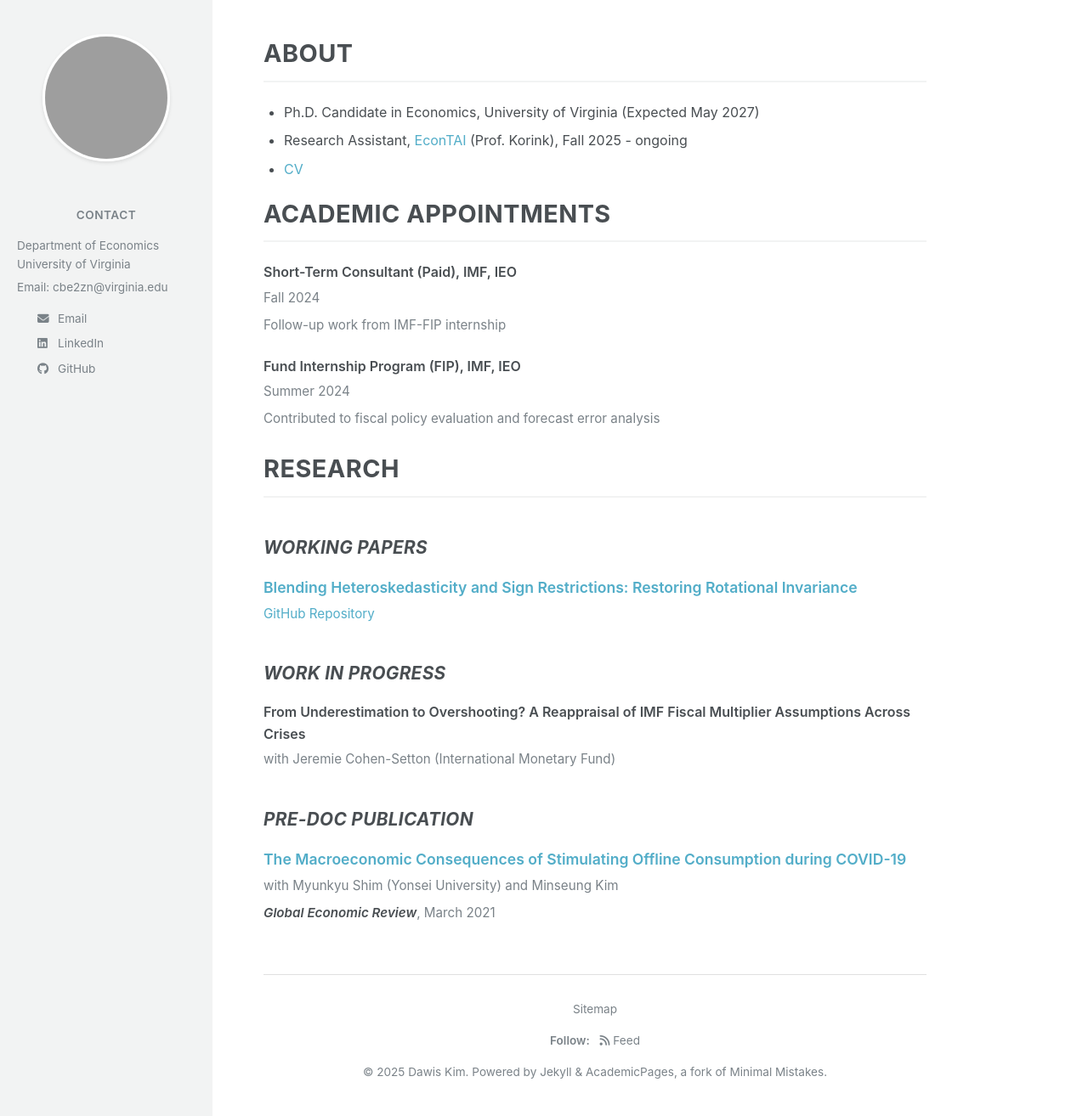
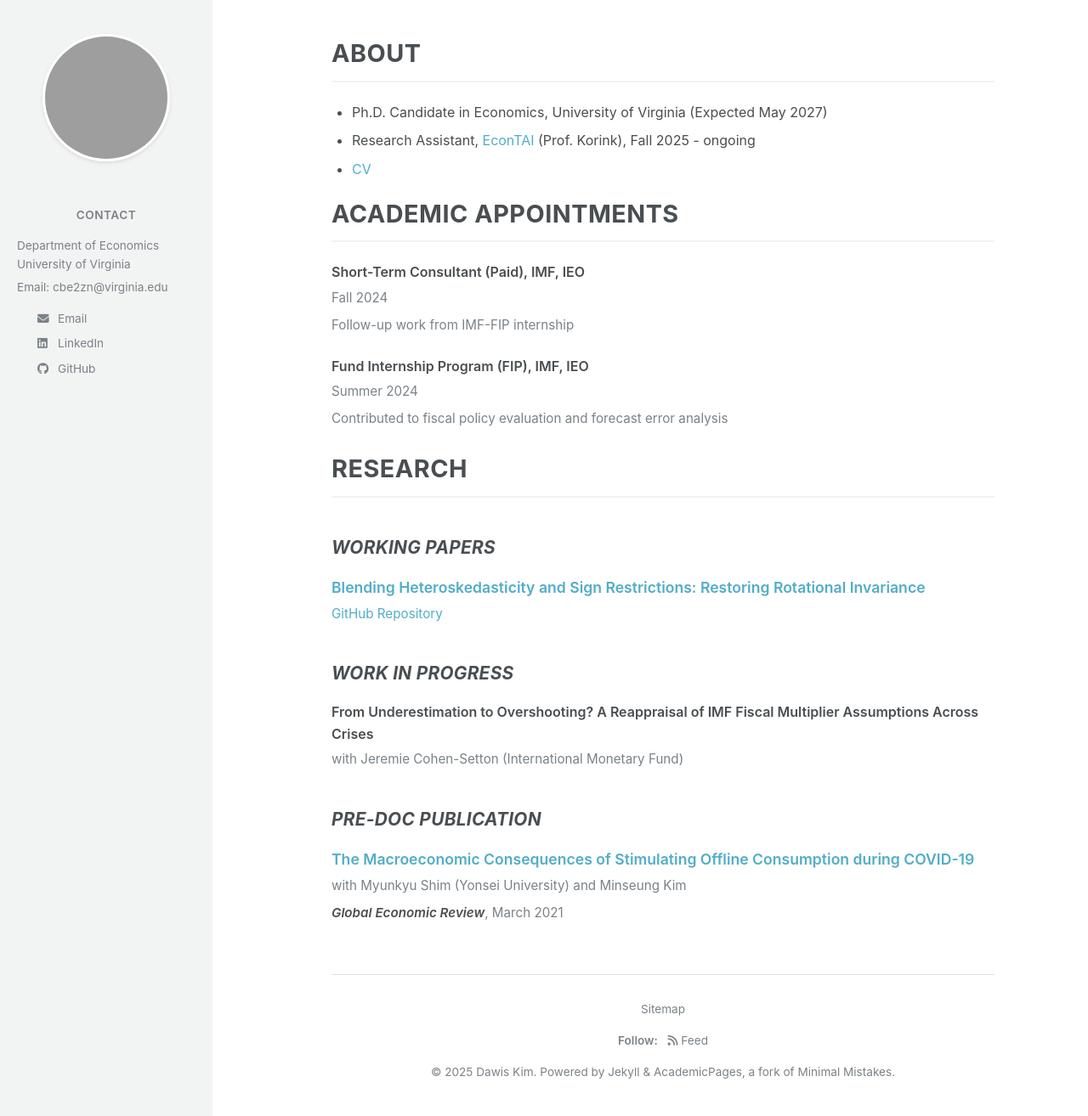
Before and after one commit to davidkim5707/website, a Jekyll site: the page built from index.md, in a window 1280 px wide and 1314 px high. Shown: the whole window at 85% size. Built offline with Jekyll 4.4.1, drawn with Linux system fonts in a browser that asks for light colours; grey boxes are pictures that could not be loaded.

Commit message:
Move main content area to the right for better layout
- Added 80px left margin to main-content
- Creates better visual spacing between sidebar and content
- Improves overall page balance and readability

🤖 Generated with [Claude Code](https://claude.com/claude-code)

Co-Authored-By: Claude <noreply@anthropic.com>

```diff
--- a/assets/css/style.css
+++ b/assets/css/style.css
@@ -136,6 +136,7 @@ body {
     background-color: #fff;
     padding: 40px 60px;
     max-width: 900px;
+    margin-left: 80px;
 }
 
 article {
```
